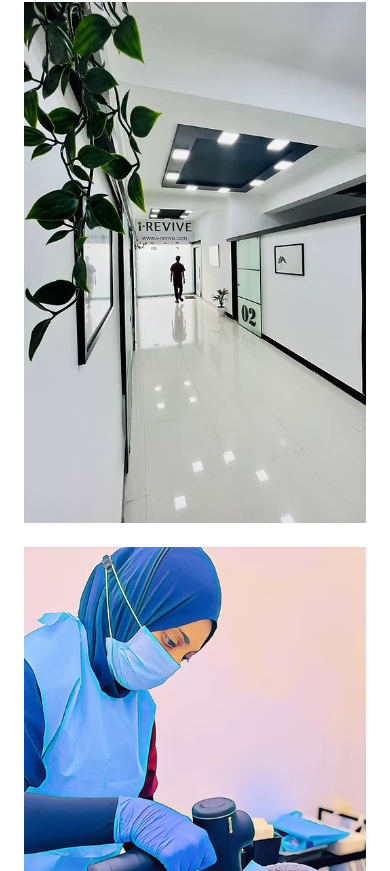
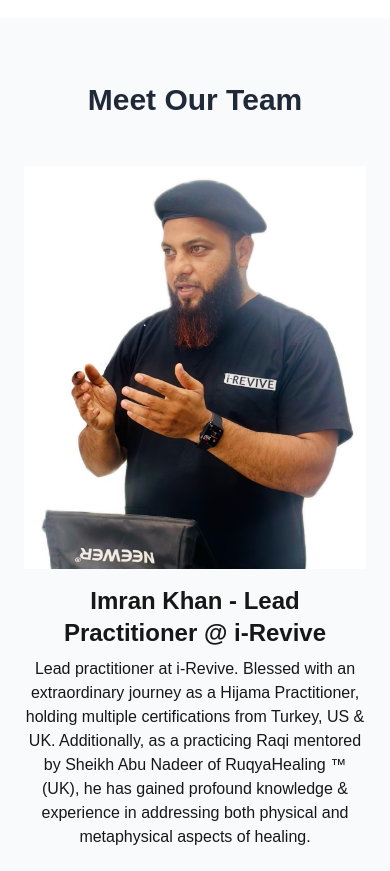
Before and after one commit to i-revivehijama/i-revive-live-site, a Next.js app: page /about-us in a window 390 px wide. Shown: the part 1013-1884 px from the top of the page. Built offline with nearby package versions, Linux system fonts and the light colour scheme.

Commit message:
battery low

```diff
--- a/src/app/about-us/page.tsx
+++ b/src/app/about-us/page.tsx
@@ -1,7 +1,8 @@
 import React from "react";
 import Header from "../components/Header";
+import AboutTwo from "../components/AboutTwo";
 import Footer from "../components/Footer";
-import AboutTwo from "../components/AboutTwo";
+import OurTeamTwo from "../components/OurTeamTwo";
 
 const page = () => {
   return (
@@ -9,8 +10,10 @@ const page = () => {
       <Header/>
 
       <AboutTwo />
+      <OurTeamTwo />
+      <Footer />
 
-      <Footer/>
+
     </>
   )
 }
--- a/src/app/components/AboutTwo.tsx
+++ b/src/app/components/AboutTwo.tsx
@@ -1,6 +1,6 @@
 "use client";
 
-import Image from "next/image";
+
 import Link from "next/link";
 
 const AboutTwo = () => {
@@ -8,17 +8,15 @@ const AboutTwo = () => {
     <section className="container mx-auto px-4 py-10">
       {/* Content Section */}
       <div className="max-w-3xl mx-auto text-gray-800">
-        <h2 className="text-4xl md:text-3xl font-bold">
-        About Us
-        </h2>
+        <h2 className="text-4xl md:text-3xl font-bold">About Us</h2>
         <p className="mt-4">
-        At i-Revive, we are passionate about providing our clients with personalized wellness plans that prioritize their health and well-being. We specialize in Hijama Cupping, Gliding Cupping, and Deep Tissue Stroking techniques, which we use to offer a targeted range of services that are both effective and safe. <br />
+          At i-Revive, we are passionate about providing our clients with personalized wellness plans that prioritize their health and well-being. We specialize in Hijama Cupping, Gliding Cupping, and Deep Tissue Stroking techniques, which we use to offer a targeted range of services that are both effective and safe. <br />
           <br />
           As the best Hijama Cupping Therapy clinic in Hyderabad, we pride ourselves on delivering exceptional Hijama treatment. Our approach combines traditional wisdom with modern techniques to ensure optimal health benefits. At i-Revive, we stand out among the top dry cupping therapy centres in Hyderabad by offering expert care in a serene and professional environment.<br />
           <br />
           We are dedicated to improving your well-being through customized treatments that encourage healing and rejuvenation. Experience the difference with i-Revive, where your health is our priority. <br />
           <br />
-          Best Hijama centre in Hyderabad at i-Revive, Mehdipatnam. We offer expert Hijama cupping therapy for both men and women. Ladies can benefit from our dedicated Hijama facilities, with treatments performed by experienced female. Enjoy personalized and professional care tailored to your needs, ensuring effective and affordable Islamic cupping therapy for everyone. <br /> <br />
+          Best Hijama centre in Hyderabad at i-Revive, Mehdipatnam. We offer expert Hijama cupping therapy for both men and women. Ladies can benefit from our dedicated Hijama facilities, with treatments performed by experienced female professionals. Enjoy personalized and professional care tailored to your needs, ensuring effective and affordable Islamic cupping therapy for everyone. <br /> <br />
         </p>
         <p>
           Visit{" "}
@@ -28,29 +26,10 @@ const AboutTwo = () => {
           >
             Best Hijama Centre for women in Hyderabad
           </Link>{" "}
-
         </p>
       </div>
-      <div className="mt-10 flex flex-col md:flex-row gap-2 md:gap-6 justify-center">
-                      <div className="w-full aspect-square max-h-[750px] p-2 lg:p-14">
-                                  <Image
-                                    alt="hi"
-                                    src="/irevive11.jpg"
-                                    width={600}
-                                    height={600}
-                                    className="w-full h-full max-h-[750px] object-cover"
-                                  />
-                                </div>
-                      <div className="w-full aspect-square max-h-[750px] p-2 lg:p-14">
-                                  <Image
-                                    alt="hi"
-                                    src="/b16.jpg"
-                                    width={600}
-                                    height={600}
-                                    className="w-full h-full max-h-[750px] object-cover"
-                                  />
-                                </div>
-                    </div>
+
+
     </section>
   );
 };
--- a/src/app/components/AboutUs.tsx
+++ b/src/app/components/AboutUs.tsx
@@ -16,7 +16,7 @@ const AboutUs = () => {
           className="w-full md:w-1/2"
         >
           <Image
-            src="/about1.avif"
+            src="/about01.JPG"
             alt="About Us"
             width={600}
             height={400}
@@ -43,6 +43,8 @@ const AboutUs = () => {
             Hijama Cupping-based wellness plans coupled with the indispensable
             goodness of Gliding Cupping & Deep Tissue Stroking under the most
             hygienic setups while fully honouring the individual&apos;s privacy.
+            <br /><br />
+            Best Hijama centre in Hyderabad at i-Revive, Mehdipatnam. We offer expert Hijama cupping therapy for both men and women. Ladies can benefit from our dedicated Hijama facilities, with treatments performed by experienced female. Enjoy personalized and professional care tailored to your needs, ensuring effective and affordable Islamic cupping therapy for everyone.
           </p>
           <div className="mt-8 flex justify-start">
             <Link href="/about-us">
--- a/src/app/components/LevelTwo.tsx
+++ b/src/app/components/LevelTwo.tsx
@@ -1,3 +1,4 @@
+import Image from "next/image";
 import React from "react";
 
 const LevelTwo = () => {
@@ -68,6 +69,7 @@ const LevelTwo = () => {
         </div>
 
         {/* Right Side: Video */}
+        <div>
         <div className="aspect-video">
           <iframe
             src="https://www.youtube.com/embed/8hjUOqhcVd8"
@@ -75,6 +77,14 @@ const LevelTwo = () => {
             allowFullScreen
             className="w-full h-full rounded-lg shadow-lg"
           ></iframe>
+        </div>
+         <Image
+                  alt="class"
+                  src="/class1.jpg" // Update with the actual image path
+                  width={500}
+                  height={500}
+                  className="w-full h-full max-h-[750px] object-cover rounded-lg"
+                />
         </div>
       </div>
 
--- /dev/null
+++ b/src/app/components/OurTeamTwo.tsx
@@ -0,0 +1,135 @@
+import Image from "next/image";
+import React from "react";
+
+const OurTeamTwo = () => {
+  return (
+    <div className="py-16 bg-gray-50">
+      <h2 className="text-3xl font-semibold text-center text-gray-800 mb-12">
+        Meet Our Team
+      </h2>
+
+      <div className="container mx-auto px-6">
+        <div className="grid grid-cols-1 sm:grid-cols- lg:grid-cols-2 gap-12">
+          {/* Team Member 1 */}
+          <div className="flex flex-col items-center">
+            <Image
+              alt="Imran Khan"
+              src="/imrankhan.jpg" // Update with the actual image path
+              width={600}
+              height={600}
+              className="w-full h-full max-h-[750px] object-cover"
+            />
+            <div className="mt-4 text-center">
+              <h3 className="text-2xl font-semibold">
+                Imran Khan - Lead Practitioner @ i-Revive
+              </h3>
+              <p className="mt-2">
+                Lead practitioner at i-Revive. Blessed with an extraordinary
+                journey as a Hijama Practitioner, holding multiple
+                certifications from Turkey, US & UK. Additionally, as a
+                practicing Raqi mentored by Sheikh Abu Nadeer of RuqyaHealing ™
+                (UK), he has gained profound knowledge & experience in
+                addressing both physical and metaphysical aspects of healing.
+              </p>
+            </div>
+          </div>
+
+ {/* Team Member 3 */}
+ <div className="flex flex-col items-center">
+            <Image
+              alt="Dr. Fareeda Nikhat"
+              src="/drfareeda.jpg" // Update with the actual image path
+              width={600}
+              height={600}
+              className="w-full h-full max-h-[750px] object-cover"
+            />
+            <div className="mt-4 text-center">
+              <h3 className="text-2xl font-semibold">
+                Dr. Fareeda Nikhat - Director @ i-Revive
+              </h3>
+              <p className="mt-2">
+                OB-GYN consultant at Latifa Hospital with a focus on ultrasound
+                in feto-maternal medicine and a passion for high-risk pregnancy
+                care. Dedicated to advancing maternal and fetal health through
+                innovative and compassionate clinical practice. Experience at
+                Latifa Hospital for 19 years, Consultant Obstetrics and
+                Gynecology.
+              </p>
+            </div>
+          </div>
+          {/* Team Member 2 */}
+          <div className="flex flex-col items-center">
+            <Image
+              alt="Dr. Asma Moinuddin"
+              src="/drasmamoinuddin.jpg" // Update with the actual image path
+              width={600}
+              height={600}
+              className="w-full h-full max-h-[750px] object-cover"
+            />
+            <div className="mt-4 text-center">
+              <h3 className="text-2xl font-semibold">
+                Dr. Asma Moinuddin - Director @ i-Revive
+              </h3>
+              <p className="mt-2">
+                A dedicated healthcare professional who holds an MBBS degree.
+                Later, she pursued her MD in Naturopathic Medicine in the USA.
+                Currently, Dr. Moinuddin practices as a Naturopathic doctor,
+                where she has had a profound impact on the lives of numerous
+                individuals and families.
+              </p>
+              <p className="mt-2">
+                With a heartfelt commitment to her patients&apos; well-being,
+                Dr. Moinuddin has been instrumental in guiding her patients
+                towards positive lifestyle changes, leading to the alleviation
+                of longstanding illnesses. Her compassionate approach extends
+                beyond physical health, as she values the connection between
+                mind and body healing techniques. Driven by her passion for
+                natural resources, she advocates for the holistic care of the
+                body.
+              </p>
+            </div>
+          </div>
+
+
+
+          {/* Team Member 4 */}
+          <div className="flex flex-col items-center">
+            <Image
+              alt="Mohammed Khan"
+              src="/mohdkhan.JPG" // Update with the actual image path
+              width={600}
+              height={600}
+              className="w-full h-full max-h-[750px] object-cover"
+            />
+            <div className="mt-4 text-center">
+              <h3 className="text-2xl font-semibold">
+                Mohammed Khan – Visionary Leader & CEO
+              </h3>
+              <p className="mt-2">
+                Mohammed Khan is a dynamic leader and visionary entrepreneur
+                dedicated to creating a meaningful impact beyond conventional
+                business success. As the CEO of Delta group of companies, he
+                brings a wealth of experience and strategic insight, sitting on
+                the board of multiple companies across the Gulf and India.
+              </p>
+              <p className="mt-2">
+                With a firm belief that business should be a force for positive
+                change, Mohammed Khan has consistently focused on solutions that
+                go beyond profit, touching lives and fostering long-term health
+                benefits. His dedication to holistic healing and traditional
+                therapies reflects his passion for empowering individuals
+                through natural and effective healthcare solutions. Under his
+                leadership, our clinic stands as a testament to his
+                vision—offering quality care, expert guidance, and
+                transformative healing experiences that restore health and
+                vitality.
+              </p>
+            </div>
+          </div>
+        </div>
+      </div>
+    </div>
+  );
+};
+
+export default OurTeamTwo;
```
Also changed, not shown: src/app/components/LevelOne.tsx (+60 -16 lines), public/about01.JPG (added), public/class1.jpg (added).
